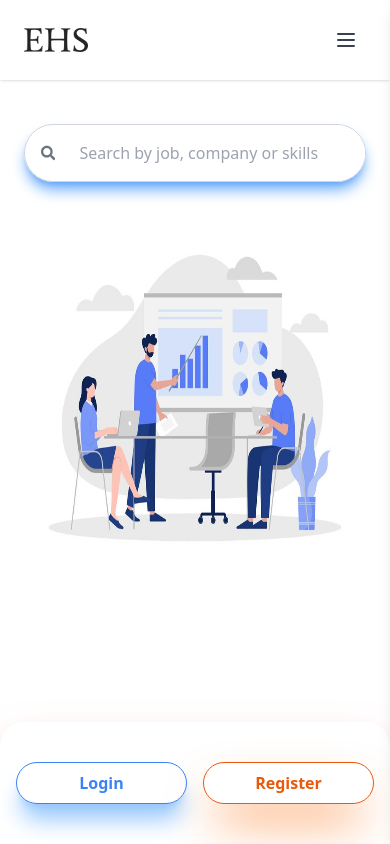
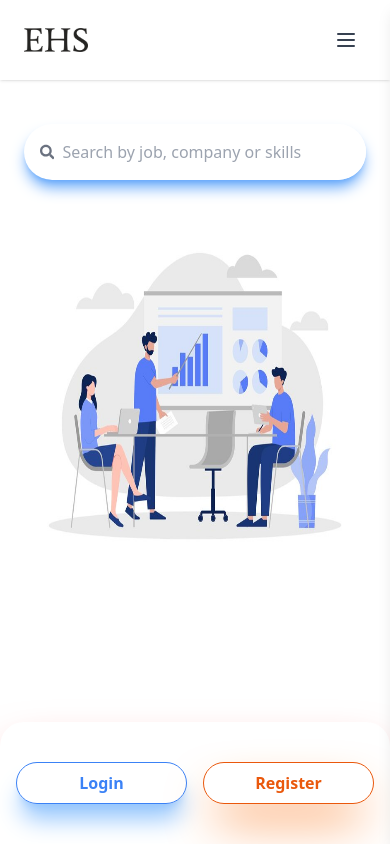
Before and after one commit to mddanish867/ehs, a React (Create React App) app: page / in a window 390 px wide. Shown: the top 844 px of the page. Built offline with nearby package versions, Linux system fonts and the light colour scheme.

Commit message:
removed the border from mobile views search

```diff
--- a/src/Jobs/MobileView.jsx
+++ b/src/Jobs/MobileView.jsx
@@ -11,12 +11,12 @@ function MobileView() {
   };
 
   return (
-    <div className="mt-5 flex items-center border rounded-full shadow-blue-400 shadow-lg border-gray-300">
+    <div className="mt-5 flex items-center rounded-full shadow-blue-400 shadow-lg">
       <FaSearch className="ml-4 text-gray-500" />
       <input
         type="text"
         placeholder="Search by job, company or skills"
-        className="w-full p-4 pl-6 rounded-full border-none  outline-none"
+        className="w-full p-4 pl-2 rounded-full border-none  outline-none"
         onClick={handleMobileSearchClick}
       />
     </div>
```
